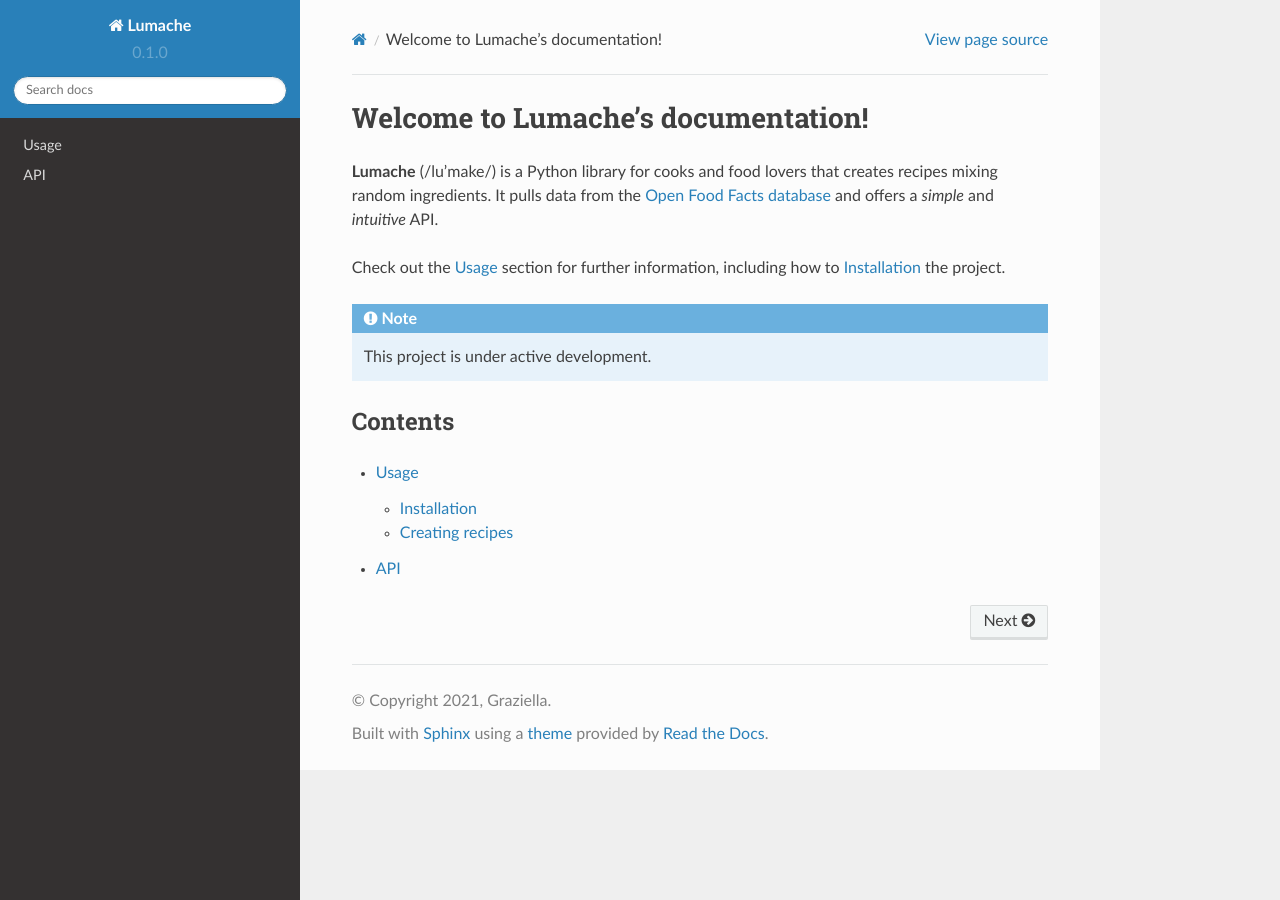
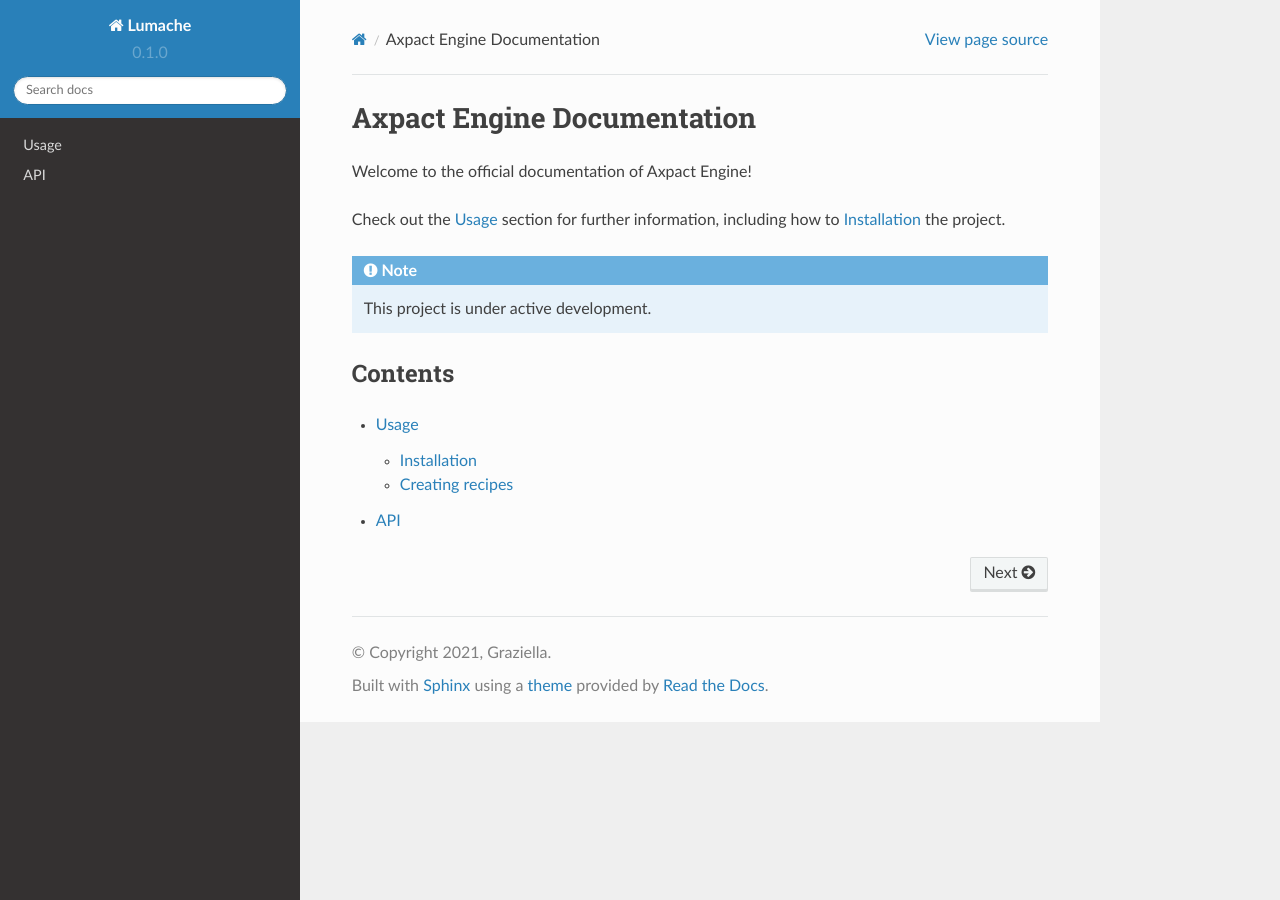
Before and after one commit to yiwuen/Axpact-Engine-Documentation, a Sphinx documentation site: the page built from docs/source/index.rst, in a window 1280 px wide. Built offline with Sphinx 7.4.7 and the Read the Docs theme 2.0.0, drawn with Linux system fonts in a browser that asks for light colours.

Commit message:
Update index.rst

```diff
--- a/docs/source/index.rst
+++ b/docs/source/index.rst
@@ -1,10 +1,7 @@
-Welcome to Lumache's documentation!
+Axpact Engine Documentation
 ===================================
 
-**Lumache** (/lu'make/) is a Python library for cooks and food lovers
-that creates recipes mixing random ingredients.
-It pulls data from the `Open Food Facts database <https://world.openfoodfacts.org/>`_
-and offers a *simple* and *intuitive* API.
+Welcome to the official documentation of Axpact Engine!
 
 Check out the :doc:`usage` section for further information, including
 how to :ref:`installation` the project.
```
